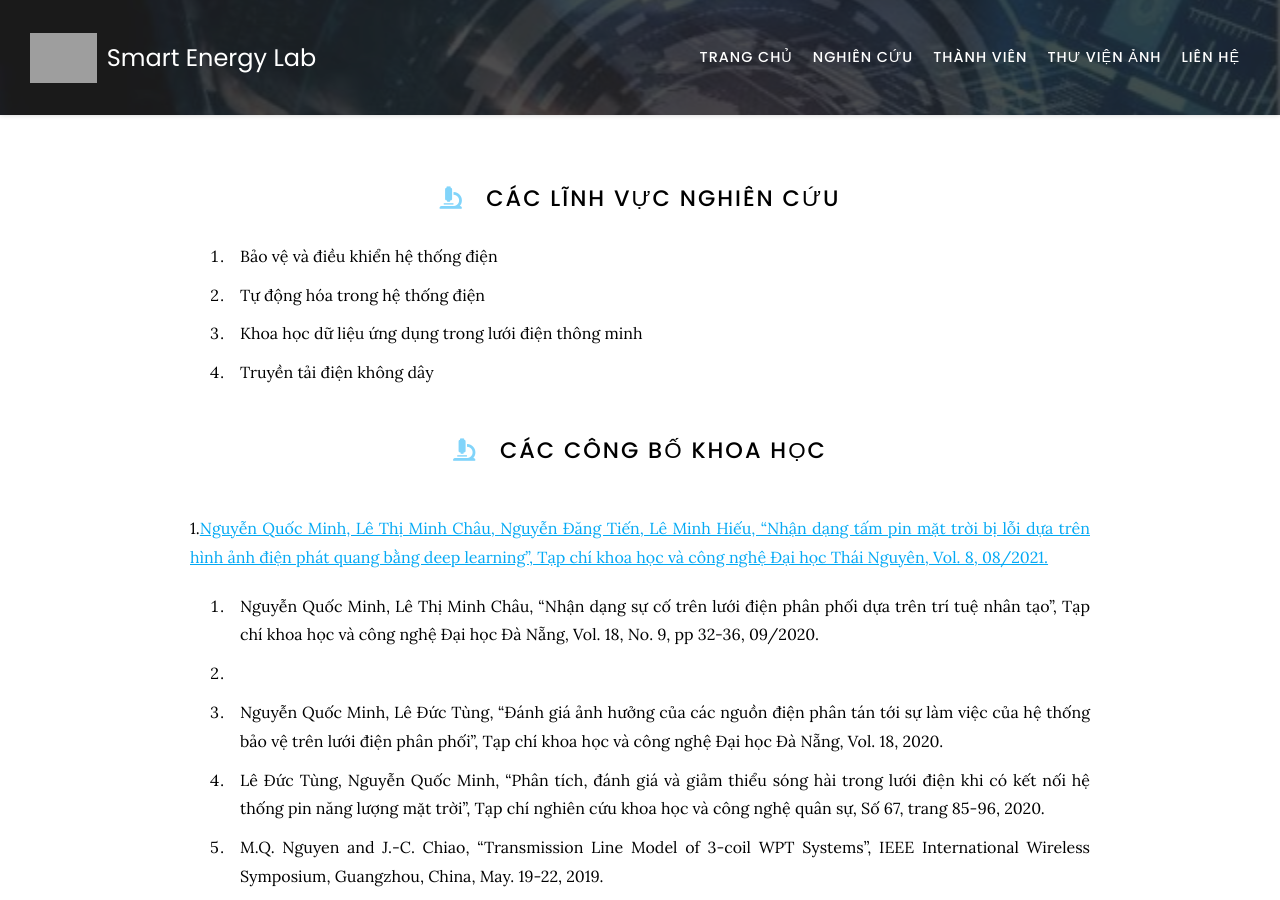
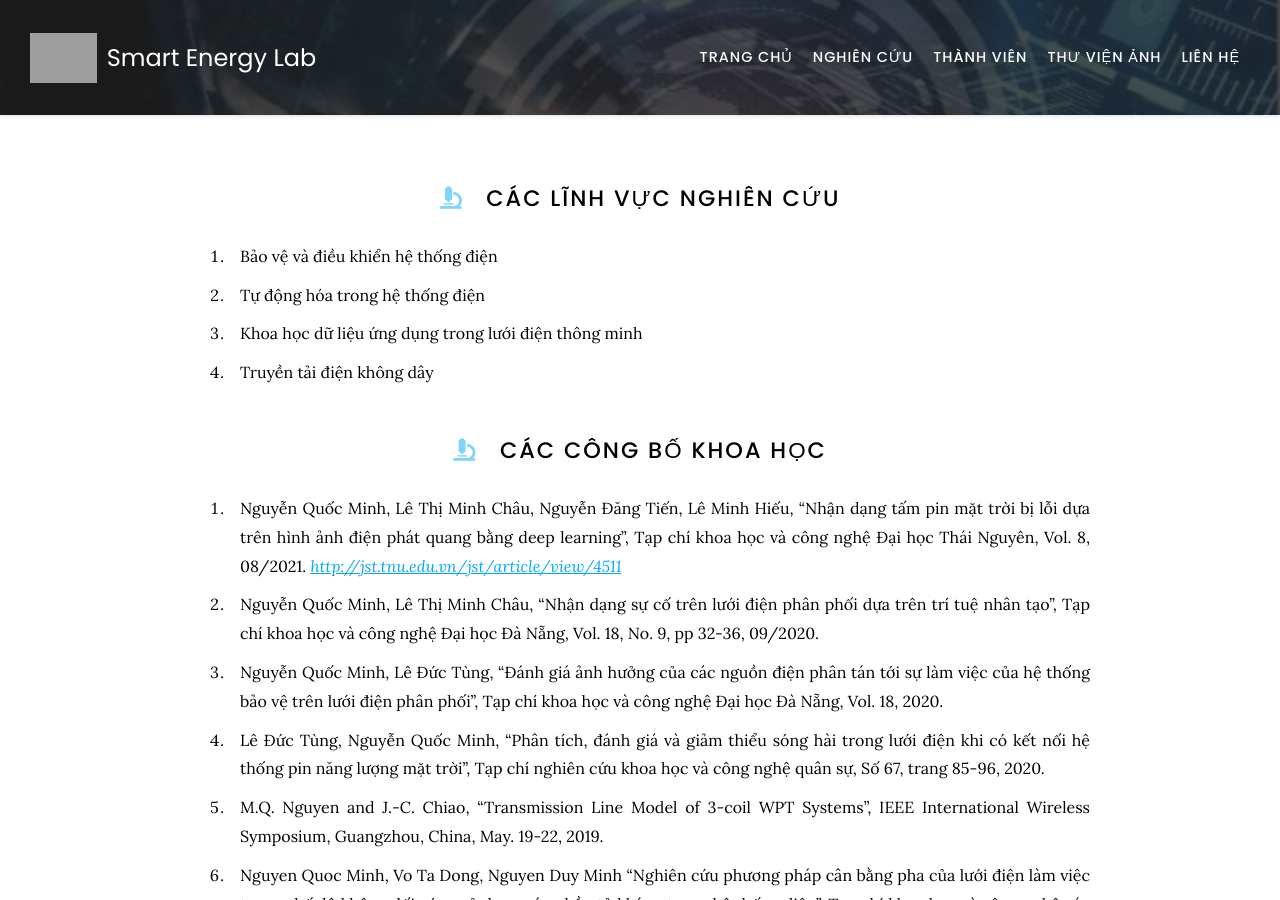
Before and after one commit to selabhust/home, a Jekyll site: the page built from research/index.md, in a window 1280 px wide and 900 px high. Built offline with Jekyll 4.4.1, drawn with Linux system fonts in a browser that asks for light colours; nearby versions of some CDN libraries; part of the change alters nothing that is shown; grey boxes are pictures that could not be loaded.

Commit message:
Update index.md

```diff
--- a/research/index.md
+++ b/research/index.md
@@ -16,26 +16,25 @@ nav:
 4. Truyền tải điện không dây
 
 # <i class="fas fa-microscope"></i>Các công bố khoa học
-1.<a href="http://jst.tnu.edu.vn/jst/article/view/4511">Nguyễn Quốc Minh, Lê Thị Minh Châu, Nguyễn Đăng Tiến, Lê Minh Hiếu, “Nhận dạng tấm pin mặt trời bị lỗi dựa trên hình ảnh điện phát quang bằng deep learning”, Tạp chí khoa học và công nghệ Đại học Thái Nguyên, Vol. 8, 08/2021.</a><br>
+1.  Nguyễn Quốc Minh, Lê Thị Minh Châu, Nguyễn Đăng Tiến, Lê Minh Hiếu, “Nhận dạng tấm pin mặt trời bị lỗi dựa trên hình ảnh điện phát quang bằng deep learning”, Tạp chí khoa học và công nghệ Đại học Thái Nguyên, Vol. 8, 08/2021. <a href="http://jst.tnu.edu.vn/jst/article/view/4511"><i>http://jst.tnu.edu.vn/jst/article/view/4511</i></a><br>
 2.	Nguyễn Quốc Minh, Lê Thị Minh Châu, “Nhận dạng sự cố trên lưới điện phân phối dựa trên trí tuệ nhân tạo”, Tạp chí khoa học và công nghệ Đại học Đà Nẵng, Vol. 18, No. 9, pp 32-36, 09/2020.<br>
-3.
-4.	Nguyễn Quốc Minh, Lê Đức Tùng, “Đánh giá ảnh hưởng của các nguồn điện phân tán tới sự làm việc của hệ thống bảo vệ trên lưới điện phân phối”, Tạp chí khoa học và công nghệ Đại học Đà Nẵng, Vol. 18, 2020.<br>
-5.	Lê Đức Tùng, Nguyễn Quốc Minh, “Phân tích, đánh giá và giảm thiểu sóng hài trong lưới điện khi có kết nối hệ thống pin năng lượng mặt trời”, Tạp chí nghiên cứu khoa học và công nghệ quân sự, Số 67, trang 85-96, 2020.<br>
-6.	M.Q. Nguyen and J.-C. Chiao, “Transmission Line Model of 3-coil WPT Systems”, IEEE International Wireless Symposium, Guangzhou, China, May. 19-22, 2019.<br>
-7.	Nguyen Quoc Minh, Vo Ta Dong, Nguyen Duy Minh “Nghiên cứu phương pháp cân bằng pha của lưới điện làm việc trong chế độ không đối xứng sử dụng các phần tử kháng trong hệ thống điện”, Tạp chí khoa học và công nghệ các trường đại học kỹ thuật, số 129, trang 1-5, 09/2018.<br>
-8.	M. Q. Nguyen and J.-C. Chiao, “Equivalent 2-port of cascade WPT systems,” IEEE International Wireless Symposium, Chengdu, China, May. 6-10, 2018.<br>
-9.	M. Q. Nguyen, K. Ta, S. Dubey and J.-C. Chiao, “Frequency Modes in a MIMO Wireless Power Transfer System,” IEEE Asia Pacific Microwave Conference, Kuala Lumpur, Malaysia, Nov. 13-16, 2017.<br>
-10.	C. M. Nguyen, P. Kota, M. Q. Nguyen, S. Dubey, S. Rao, J. Mays and J.-C. Chiao, “Wireless Power Transfer for Autonomous Wearable Neurotransmitter Sensors,” Sensors, Vol. 15, No. 9, pp. 24553-24572, Sep. 2015.<br>
-11.	M. Q. Nguyen, Y. Chou, D. Plesa, S. Rao and J.-C. Chiao, “Multiple Inputs and Multiple Outputs Wireless Power Combining and Delivering Systems,” IEEE Transactions on Power Electronics, Vol. 30, No. 11, pp. 6254-6263, Jun. 2015.<br>
-12.	C. M. Nguyen, J. Mays, D. Plesa, S. Rao, M. Q. Nguyen and J.-C. Chiao, “Wireless Sensor Nodes for Environmental Monitoring in Internet of Things,” IEEE International Microwave Symposium, Phoenix, USA, Jun. 1-6, 2015.<br>
-13.	M. Q. Nguyen, Z. Hughes, P. Woods, Y. S. Seo, S. Rao and J.-C. Chiao, “Field Distribution Models of Spiral Coil for Misalignment Analysis in Wireless Power Transfer Systems,” IEEE Transactions on Microwave Theory & Techniques, Vol. 62, No. 4, pp. 920-930, Jan. 2014. 	<br>
-14.	M. Q. Nguyen, D. Plesa, S. Rao and J.-C. Chiao, “A Multi-Input and Multi-Output Wireless Energy Transfer System,” IEEE International Microwave Symposium, Tampa, USA, Jun. 1-6, 2014.<br>
-15.	M. Q. Nguyen, D. Khoroshansky, S. Luce, O. Osasona, N. Joshi, S. Rao and J.-C. Chiao, “A Study of Coil Orientations to Enhance the Transfer Efficiency of a Multi-Repeater Wireless Power Transmission System,” IEEE Asia Pacific Microwave Conference, Sendai, Japan, Nov. 4-7, 2014.<br>
-16.	M. Q. Nguyen, S. Dubey, S. Rao and J.-C. Chiao, “Wireless Power Transfer via Air and Building Materials Using Multiple Repeaters,” Texas Symposium on Wireless & Microwave Circuits & Systems, Waco, USA, Apr. 3-4, 2014. <br>
-17.	M. Q. Nguyen, P. Woods, Z. Hughes, Y. S. Seo, S. Rao and J.-C. Chiao “A Mutual Inductance Approach for Optimization of Wireless Energy Transmission,” Texas Symposium on Wireless & Microwave Circuits & Systems, Waco, USA, Apr. 3-4, 2014.<br>
-18.	S. Rao, S. Dubey, S. Deb, Z. Hughes, Y.-S. Seo, M. Q. Nguyen, S.-J. Tang, T. Abell, C. Lahr and J.-C. Chiao, “Wireless Gastric Stimulators,” Texas Symposium on Wireless & Microwave Circuits & Systems, Waco, USA, Apr. 3-4, 2014.<br>
-19.	M. Q. Nguyen, P. Woods, Y. S. Seo, S. Rao and J.-C. Chiao “Position and angular misalignment analysis for a wirelessly powered stimulator,” IEEE International Microwave Symposium, Seattle, USA, Jun. 2-7, 2013.<br>
-20.	Y. Seo, M. Q. Nguyen, Z. Hughes, S. Rao and J.-C. Chiao, “Wireless power transfer by inductive coupling for implantable batteryless stimulators,” IEEE International Microwave Symposium, Montreal, Canada, Jun. 17-22, 2012. <br>
-21.	Y. Seo, Z. Hughes, D. Isom, M. Q. Nguyen, S. Deb, S. Rao and J.-C. Chiao, “Wireless Power Transfer for a Miniature Gastrostimulator,” European Microwave Conference, Amsterdam RAI, The Netherlands, Oct. 28-Nov. 2, 2012.<br>
-22.	Y. S. Seo, Z. Hughes, M. Hoang, D. Isom, M. Q. Nguyen, S. Rao, and J.-C. Chiao, “Investigation of Wireless Power Transfer in Through-wall Applications,” IEEE Asia Pacific Microwave Conference, Kaohsiung, Taiwan, pp. 403-405, Dec. 4-7, 2012.<br>
-23.	Z. Hughes, Y. Seo, P. Woods, M. Q. Nguyen, S. Rao, P. McCorkle, and J-C. Chiao “Mapping Wireless Power Transfer for Implantable Stimulator Applications,” BMES Annual Meeting, Seattle, USA, Sep. 25-28, 2013.
+3.	Nguyễn Quốc Minh, Lê Đức Tùng, “Đánh giá ảnh hưởng của các nguồn điện phân tán tới sự làm việc của hệ thống bảo vệ trên lưới điện phân phối”, Tạp chí khoa học và công nghệ Đại học Đà Nẵng, Vol. 18, 2020.<br>
+4.	Lê Đức Tùng, Nguyễn Quốc Minh, “Phân tích, đánh giá và giảm thiểu sóng hài trong lưới điện khi có kết nối hệ thống pin năng lượng mặt trời”, Tạp chí nghiên cứu khoa học và công nghệ quân sự, Số 67, trang 85-96, 2020.<br>
+5.	M.Q. Nguyen and J.-C. Chiao, “Transmission Line Model of 3-coil WPT Systems”, IEEE International Wireless Symposium, Guangzhou, China, May. 19-22, 2019.<br>
+6.	Nguyen Quoc Minh, Vo Ta Dong, Nguyen Duy Minh “Nghiên cứu phương pháp cân bằng pha của lưới điện làm việc trong chế độ không đối xứng sử dụng các phần tử kháng trong hệ thống điện”, Tạp chí khoa học và công nghệ các trường đại học kỹ thuật, số 129, trang 1-5, 09/2018.<br>
+7.	M. Q. Nguyen and J.-C. Chiao, “Equivalent 2-port of cascade WPT systems,” IEEE International Wireless Symposium, Chengdu, China, May. 6-10, 2018.<br>
+8.	M. Q. Nguyen, K. Ta, S. Dubey and J.-C. Chiao, “Frequency Modes in a MIMO Wireless Power Transfer System,” IEEE Asia Pacific Microwave Conference, Kuala Lumpur, Malaysia, Nov. 13-16, 2017.<br>
+9.	C. M. Nguyen, P. Kota, M. Q. Nguyen, S. Dubey, S. Rao, J. Mays and J.-C. Chiao, “Wireless Power Transfer for Autonomous Wearable Neurotransmitter Sensors,” Sensors, Vol. 15, No. 9, pp. 24553-24572, Sep. 2015.<br>
+10.	M. Q. Nguyen, Y. Chou, D. Plesa, S. Rao and J.-C. Chiao, “Multiple Inputs and Multiple Outputs Wireless Power Combining and Delivering Systems,” IEEE Transactions on Power Electronics, Vol. 30, No. 11, pp. 6254-6263, Jun. 2015.<br>
+11.	C. M. Nguyen, J. Mays, D. Plesa, S. Rao, M. Q. Nguyen and J.-C. Chiao, “Wireless Sensor Nodes for Environmental Monitoring in Internet of Things,” IEEE International Microwave Symposium, Phoenix, USA, Jun. 1-6, 2015.<br>
+12.	M. Q. Nguyen, Z. Hughes, P. Woods, Y. S. Seo, S. Rao and J.-C. Chiao, “Field Distribution Models of Spiral Coil for Misalignment Analysis in Wireless Power Transfer Systems,” IEEE Transactions on Microwave Theory & Techniques, Vol. 62, No. 4, pp. 920-930, Jan. 2014. 	<br>
+13.	M. Q. Nguyen, D. Plesa, S. Rao and J.-C. Chiao, “A Multi-Input and Multi-Output Wireless Energy Transfer System,” IEEE International Microwave Symposium, Tampa, USA, Jun. 1-6, 2014.<br>
+14.	M. Q. Nguyen, D. Khoroshansky, S. Luce, O. Osasona, N. Joshi, S. Rao and J.-C. Chiao, “A Study of Coil Orientations to Enhance the Transfer Efficiency of a Multi-Repeater Wireless Power Transmission System,” IEEE Asia Pacific Microwave Conference, Sendai, Japan, Nov. 4-7, 2014.<br>
+15.	M. Q. Nguyen, S. Dubey, S. Rao and J.-C. Chiao, “Wireless Power Transfer via Air and Building Materials Using Multiple Repeaters,” Texas Symposium on Wireless & Microwave Circuits & Systems, Waco, USA, Apr. 3-4, 2014. <br>
+16.	M. Q. Nguyen, P. Woods, Z. Hughes, Y. S. Seo, S. Rao and J.-C. Chiao “A Mutual Inductance Approach for Optimization of Wireless Energy Transmission,” Texas Symposium on Wireless & Microwave Circuits & Systems, Waco, USA, Apr. 3-4, 2014.<br>
+17.	S. Rao, S. Dubey, S. Deb, Z. Hughes, Y.-S. Seo, M. Q. Nguyen, S.-J. Tang, T. Abell, C. Lahr and J.-C. Chiao, “Wireless Gastric Stimulators,” Texas Symposium on Wireless & Microwave Circuits & Systems, Waco, USA, Apr. 3-4, 2014.<br>
+18.	M. Q. Nguyen, P. Woods, Y. S. Seo, S. Rao and J.-C. Chiao “Position and angular misalignment analysis for a wirelessly powered stimulator,” IEEE International Microwave Symposium, Seattle, USA, Jun. 2-7, 2013.<br>
+19.	Y. Seo, M. Q. Nguyen, Z. Hughes, S. Rao and J.-C. Chiao, “Wireless power transfer by inductive coupling for implantable batteryless stimulators,” IEEE International Microwave Symposium, Montreal, Canada, Jun. 17-22, 2012. <br>
+20.	Y. Seo, Z. Hughes, D. Isom, M. Q. Nguyen, S. Deb, S. Rao and J.-C. Chiao, “Wireless Power Transfer for a Miniature Gastrostimulator,” European Microwave Conference, Amsterdam RAI, The Netherlands, Oct. 28-Nov. 2, 2012.<br>
+21.	Y. S. Seo, Z. Hughes, M. Hoang, D. Isom, M. Q. Nguyen, S. Rao, and J.-C. Chiao, “Investigation of Wireless Power Transfer in Through-wall Applications,” IEEE Asia Pacific Microwave Conference, Kaohsiung, Taiwan, pp. 403-405, Dec. 4-7, 2012.<br>
+22.	Z. Hughes, Y. Seo, P. Woods, M. Q. Nguyen, S. Rao, P. McCorkle, and J-C. Chiao “Mapping Wireless Power Transfer for Implantable Stimulator Applications,” BMES Annual Meeting, Seattle, USA, Sep. 25-28, 2013.
```
